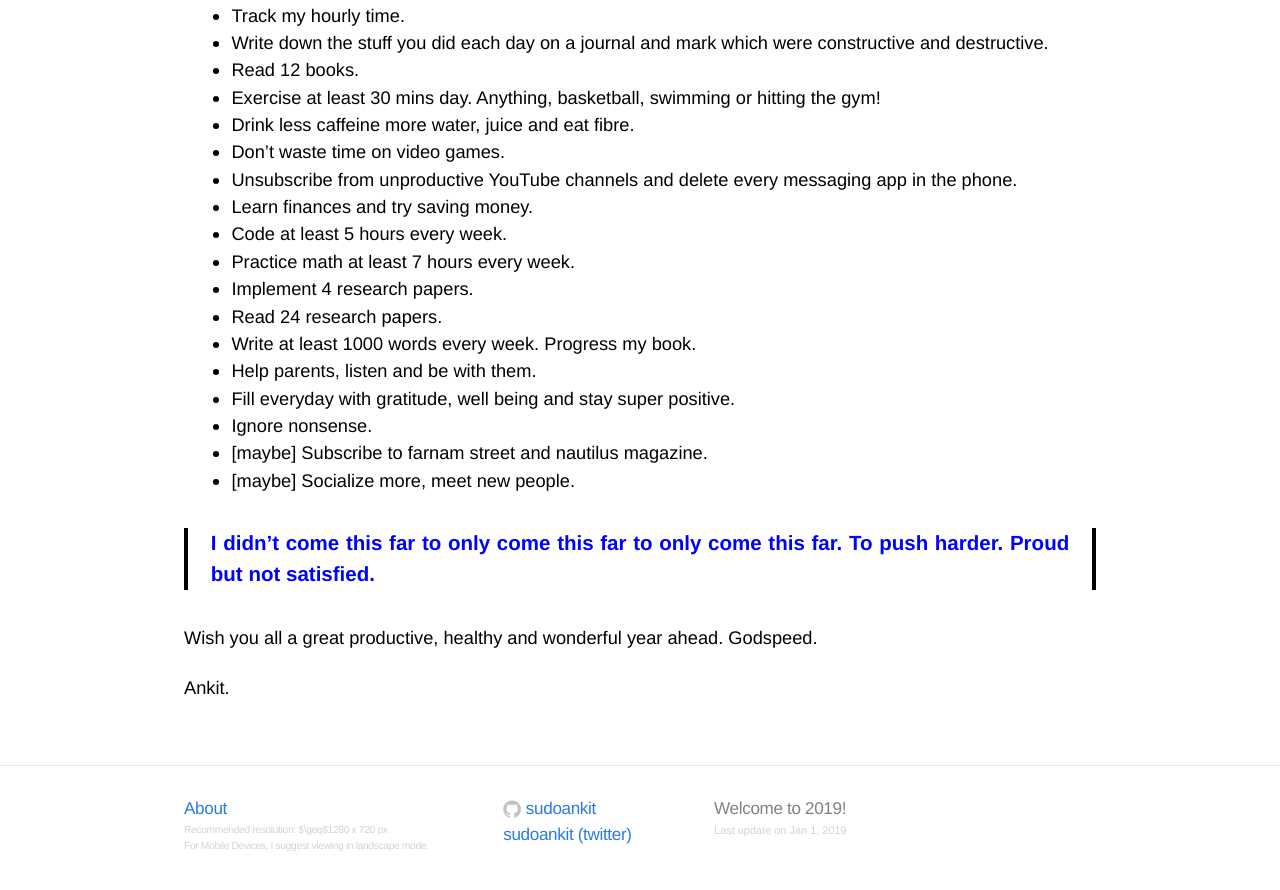
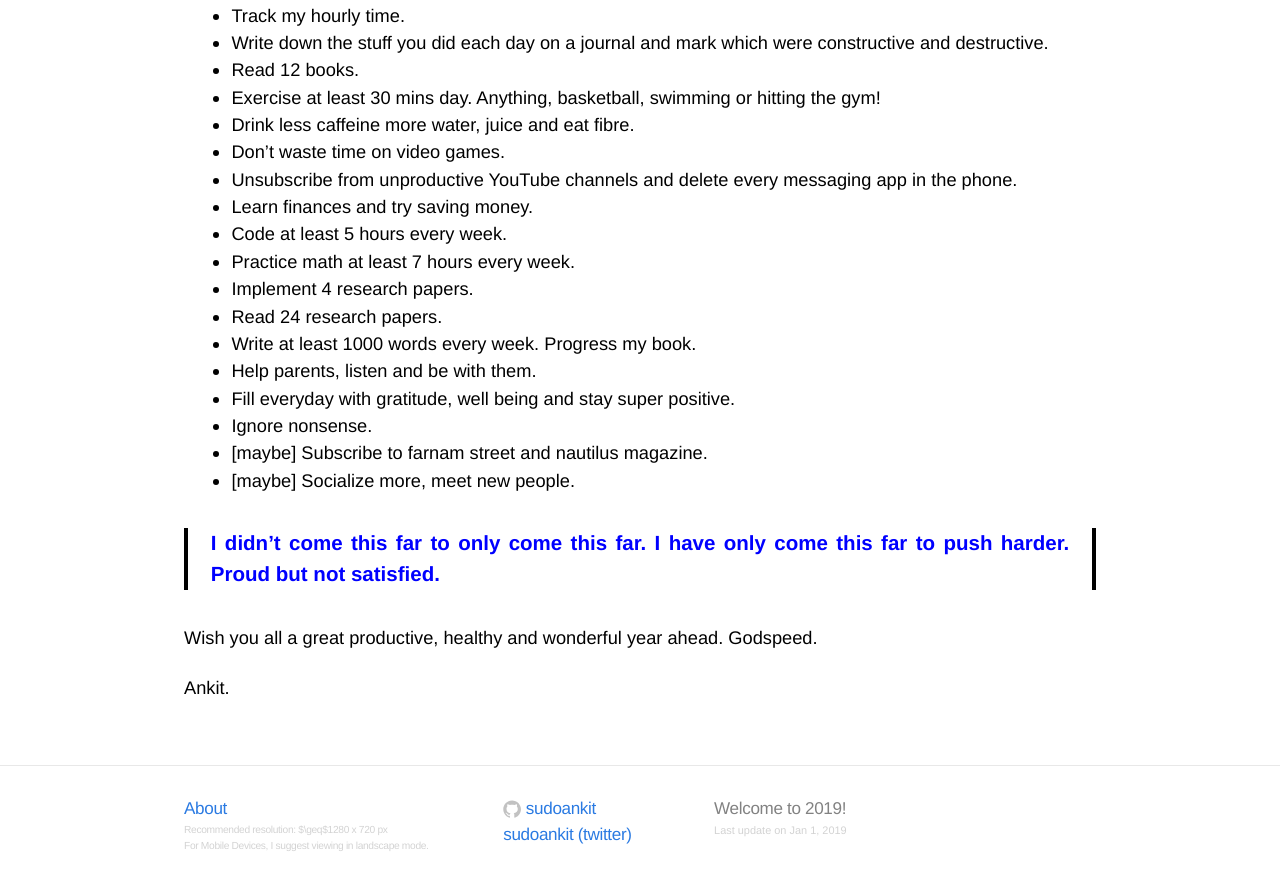
Before and after one commit to sudoankit/sudoankit.github.io, a Jekyll site: the page built from _posts/2019-01-01-rewind.md, in a window 1280 px wide and 900 px high, scrolled down 5194 px. Shown: the top 890 px of the window. Built offline with Jekyll 4.4.1, drawn with Linux system fonts in a browser that asks for light colours; formulas are drawn with MathJax 3; a script that is not in the unit is left out; comment, search, counter and statistics services are not loaded.

Commit message:
typo fix

```diff
--- a/_posts/2019-01-01-rewind.md
+++ b/_posts/2019-01-01-rewind.md
@@ -201,7 +201,7 @@ I'll go super simple this time and write which I can actually do!
 
 
 
->  **I didn’t come this far to only come this far to only come this far. To push harder. Proud but not satisfied.**
+>  **I didn’t come this far to only come this far. I have only come this far to push harder. Proud but not satisfied.**
 
 
 
```
